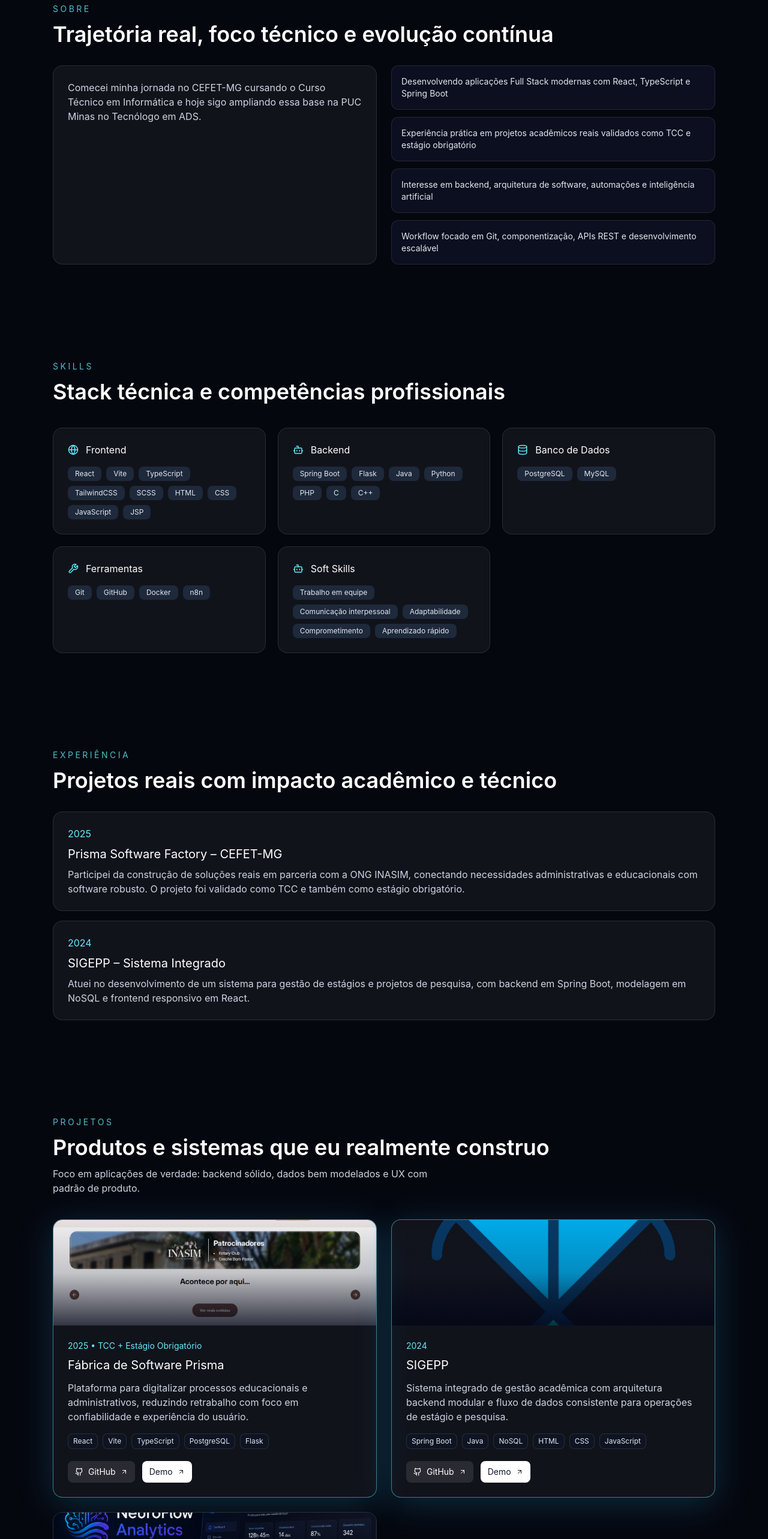
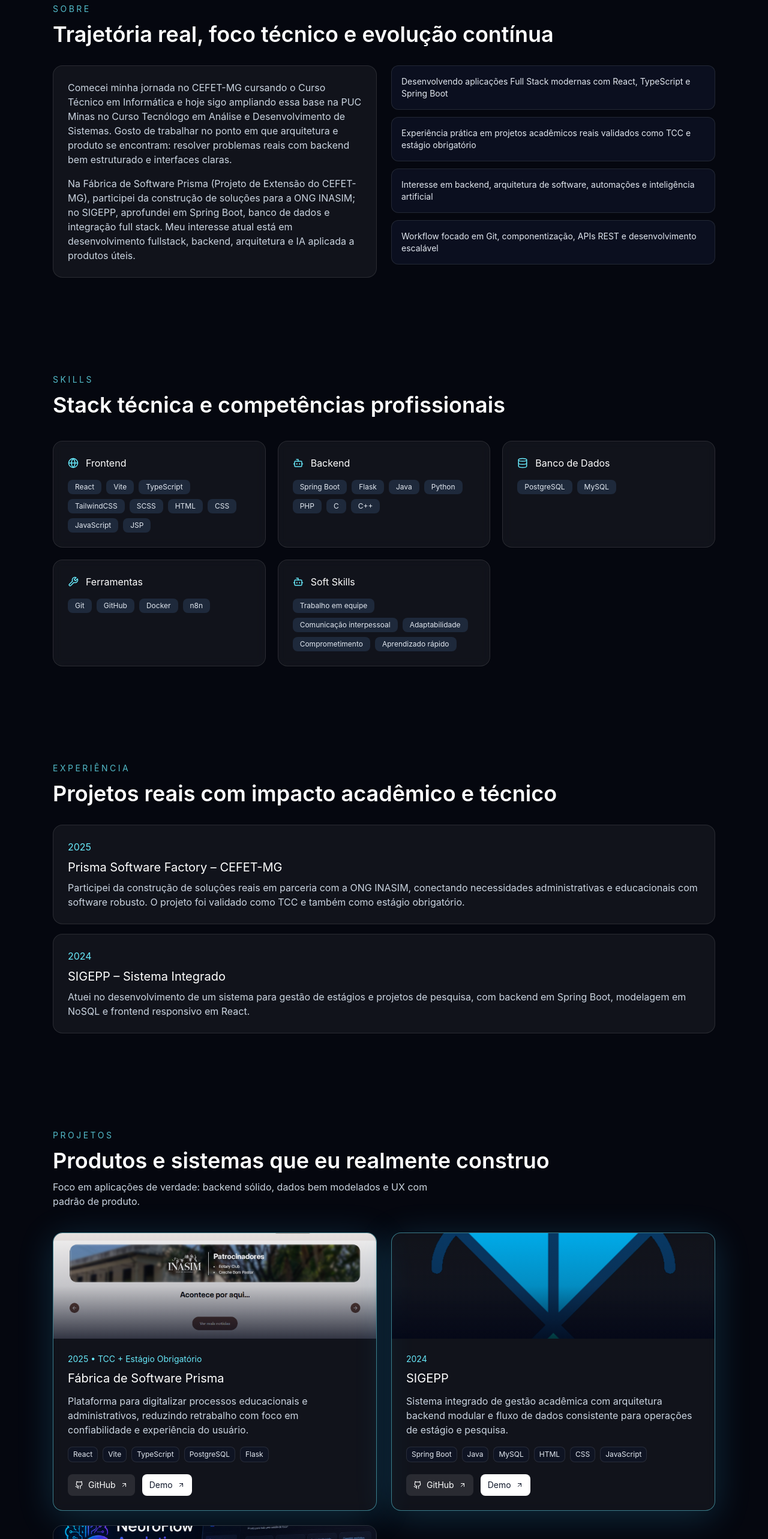
Before and after one commit to KauaCampos/kauacampos-dev, a React (Vite) app: page / in a window 1280 px wide. Shown: the part 860-3426 px from the top of the page at 60% size. Built offline with nearby package versions, Linux system fonts and the light colour scheme.

Commit message:
Consertando texto

```diff
--- a/src/data/portfolio.ts
+++ b/src/data/portfolio.ts
@@ -53,12 +53,12 @@
 export const projectsByLang: Record<Language, Project[]> = {
   pt: [
     { title: 'Fábrica de Software Prisma', year: '2025', description: 'Plataforma para digitalizar processos educacionais e administrativos, reduzindo retrabalho com foco em confiabilidade e experiência do usuário.', stack: ['React', 'Vite', 'TypeScript', 'PostgreSQL', 'Flask'], github: 'https://github.com/KauaCampos', demo: '#', badge: 'TCC + Estágio Obrigatório', featured: true, image: projectPrisma },
-    { title: 'SIGEPP', year: '2024', description: 'Sistema integrado de gestão acadêmica com arquitetura backend modular e fluxo de dados consistente para operações de estágio e pesquisa.', stack: ['Spring Boot', 'Java', 'NoSQL', 'HTML', 'CSS', 'JavaScript'], github: 'https://github.com/KauaCampos', demo: '#', featured: true, image: projectSigepp },
+    { title: 'SIGEPP', year: '2024', description: 'Sistema integrado de gestão acadêmica com arquitetura backend modular e fluxo de dados consistente para operações de estágio e pesquisa.', stack: ['Spring Boot', 'Java', 'MySQL', 'HTML', 'CSS', 'JavaScript'], github: 'https://github.com/KauaCampos', demo: '#', featured: true, image: projectSigepp },
     { title: 'NeuroFlow Analytics (SaaS)', year: 'Em breve', description: 'SaaS conceitual para produtividade em estudos com IA, dashboards de evolução e insights orientados por dados.', stack: ['React', 'Node', 'PostgreSQL', 'OpenAI', 'Docker'], github: 'https://github.com/KauaCampos', demo: '#', image: projectNeuroflow },
   ],
   en: [
     { title: 'Prisma Software Factory', year: '2025', description: 'Platform built to digitize educational and administrative workflows, reducing manual rework with reliability and UX in mind.', stack: ['React', 'Vite', 'TypeScript', 'PostgreSQL', 'Flask'], github: 'https://github.com/KauaCampos', demo: '#', badge: 'Capstone + Mandatory Internship', featured: true, image: projectPrisma },
-    { title: 'SIGEPP', year: '2024', description: 'Integrated academic management system with modular backend architecture and a consistent data flow for internship and research operations.', stack: ['Spring Boot', 'Java', 'NoSQL', 'HTML', 'CSS', 'JavaScript'], github: 'https://github.com/KauaCampos', demo: '#', featured: true, image: projectSigepp },
+    { title: 'SIGEPP', year: '2024', description: 'Integrated academic management system with modular backend architecture and a consistent data flow for internship and research operations.', stack: ['Spring Boot', 'Java', 'MySQL', 'HTML', 'CSS', 'JavaScript'], github: 'https://github.com/KauaCampos', demo: '#', featured: true, image: projectSigepp },
     { title: 'NeuroFlow Analytics (SaaS)', year: 'Coming soon', description: 'Concept SaaS for study productivity with AI, progress dashboards, and data-driven insights.', stack: ['React', 'Node', 'PostgreSQL', 'OpenAI', 'Docker'], github: 'https://github.com/KauaCampos', demo: '#', image: projectNeuroflow },
   ],
 };
--- a/src/sections/AboutSection.tsx
+++ b/src/sections/AboutSection.tsx
@@ -19,8 +19,13 @@
         <article className="rounded-2xl border border-white/10 bg-white/5 p-6 text-slate-300">
           <p>
             {language === "pt"
-              ? "Comecei minha jornada no CEFET-MG cursando o Curso Técnico em Informática e hoje sigo ampliando essa base na PUC Minas no Tecnólogo em ADS."
-              : "I started my journey at CEFET-MG in the Computer Technician program and I am currently expanding that foundation at PUC Minas in Systems Analysis and Development."}
+              ? "Comecei minha jornada no CEFET-MG cursando o Curso Técnico em Informática e hoje sigo ampliando essa base na PUC Minas no Curso Tecnólogo em Análise e Desenvolvimento de Sistemas. Gosto de trabalhar no ponto em que arquitetura e produto se encontram: resolver problemas reais com backend bem estruturado e interfaces claras."
+              : "I started my journey at CEFET-MG studying Computer Science in the Technical Informatics Program, and today I continue to expand that foundation at PUC Minas pursuing a degree in Systems Analysis and Development. I enjoy working at the intersection of architecture and product — solving real-world problems with well-structured backend systems and clean, intuitive interfaces."}
+          </p>
+          <p className="mt-4">
+            {language === "pt"
+              ? "Na Fábrica de Software Prisma (Projeto de Extensão do CEFET-MG), participei da construção de soluções para a ONG INASIM; no SIGEPP, aprofundei em Spring Boot, banco de dados e integração full stack. Meu interesse atual está em desenvolvimento fullstack, backend, arquitetura e IA aplicada a produtos úteis."
+              : "At Prisma Software Factory (a CEFET-MG extension project), I contributed to the development of software solutions for the NGO INASIM; in SIGEPP, I deepened my knowledge of Spring Boot, databases, and full stack integration. My current interests are full stack development, backend engineering, software architecture, and AI applied to useful products."}
           </p>
         </article>
         <motion.ul className="space-y-3">
```
